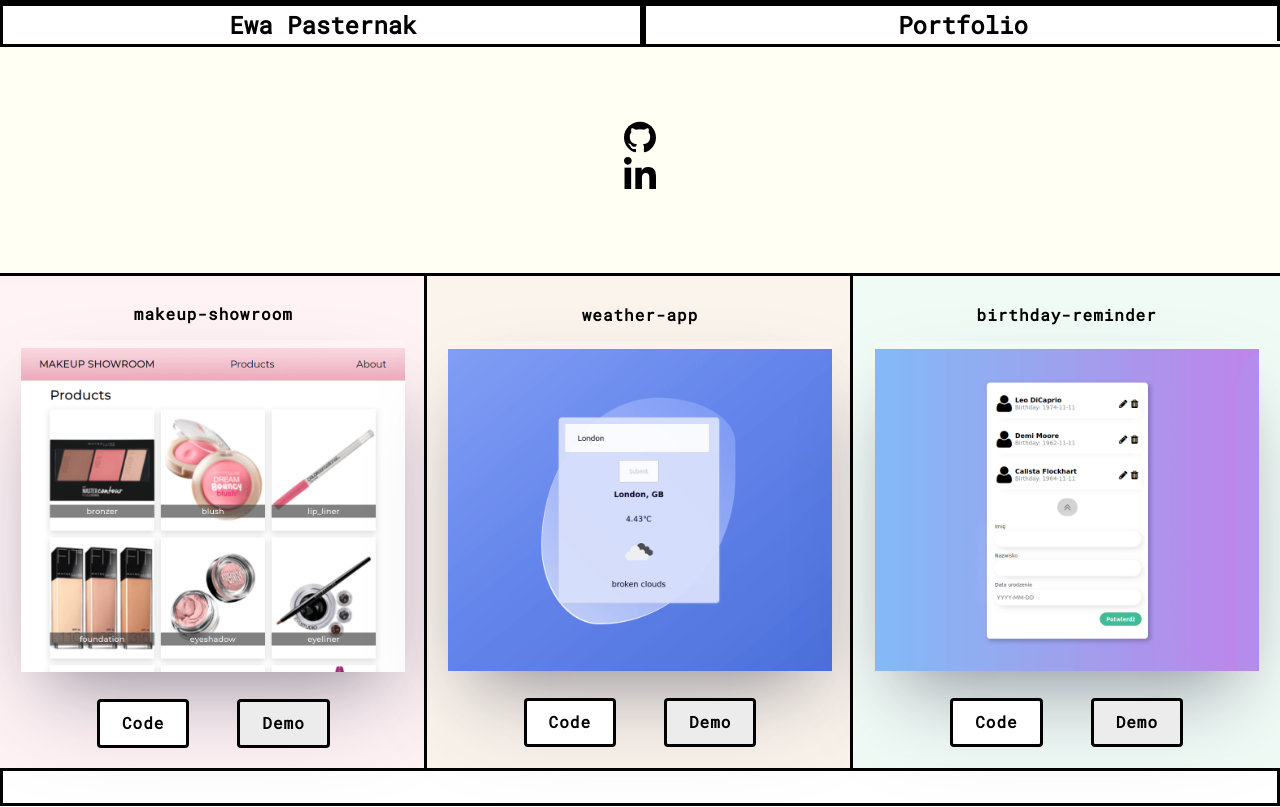
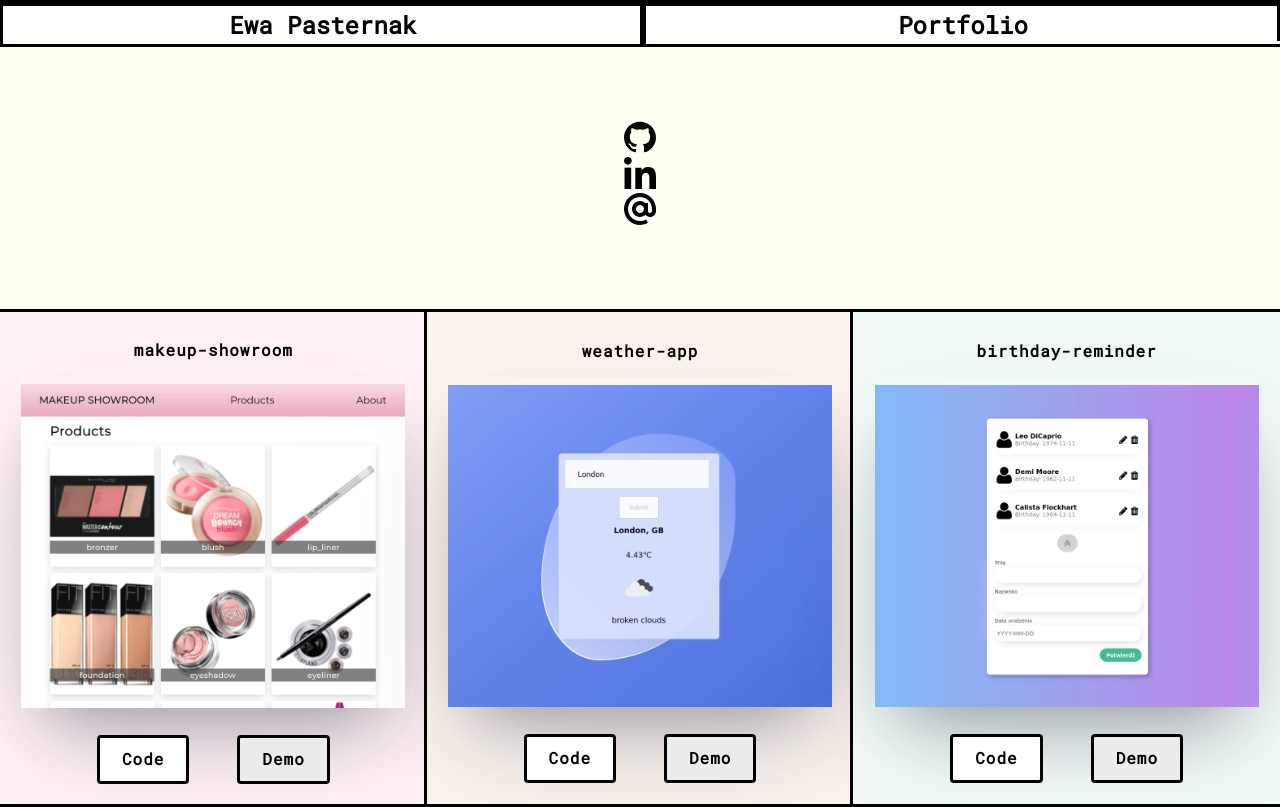
Before and after one commit to pasternakewa/pasternakewa.github.io, a React (Create React App) app: page / in a window 1280 px wide. Built offline with nearby package versions, Linux system fonts and the light colour scheme.

Commit message:
Add mail link

```diff
--- a/src/App.js
+++ b/src/App.js
@@ -2,6 +2,7 @@ import "./App.scss";
 import Project from "./Project";
 import github from "./assets/github.jsx";
 import linkedin from "./assets/linkedin";
+import mail from "./assets/mail";
 import birthdayReminder from "./assets/birthday-reminder.png";
 import makeupShowroom from "./assets/makeup-showroom.png";
 import weatherApp from "./assets/weather-app.png";
@@ -34,6 +35,9 @@ function App() {
           >
             {linkedin}
           </a>
+          <a id="socials--inkedin" href="mailto:ewapasternak.kontakt@gmail.com">
+            {mail}
+          </a>
         </div>
       </div>
       <div className="portfolio">
--- /dev/null
+++ b/src/assets/mail.jsx
@@ -0,0 +1,12 @@
+export default (
+  <svg
+    id="Capa_1"
+    enable-background="new 0 0 465.882 465.882"
+    height="32"
+    viewBox="0 0 465.882 465.882"
+    width="32"
+    xmlns="http://www.w3.org/2000/svg"
+  >
+    <path d="m232.941 0c-128.442 0-232.941 104.499-232.941 232.941s104.499 232.941 232.941 232.941c40.961 0 81.239-10.777 116.499-31.179l-29.146-50.416c-26.416 15.284-56.629 23.36-87.353 23.36-96.338 0-174.706-78.368-174.706-174.706s78.368-174.706 174.706-174.706 174.706 78.368 174.706 174.706v25.364c0 19.052-12.241 32.871-29.118 32.871-16.052 0-29.118-13.066-29.118-29.118v-116.47h-40.251c-20.484-17.895-46.948-29.118-76.219-29.118-64.221 0-116.471 52.25-116.471 116.471s52.25 116.471 116.471 116.471c30.582 0 58.232-12.094 79.036-31.442 16.036 19.057 39.754 31.442 66.552 31.442 48.98 0 87.353-40.022 87.353-91.107v-25.364c0-128.442-104.499-232.941-232.941-232.941zm0 291.176c-32.118 0-58.235-26.118-58.235-58.235 0-32.118 26.118-58.235 58.235-58.235 32.118 0 58.235 26.118 58.235 58.235 0 32.118-26.117 58.235-58.235 58.235z" />
+  </svg>
+);
```
